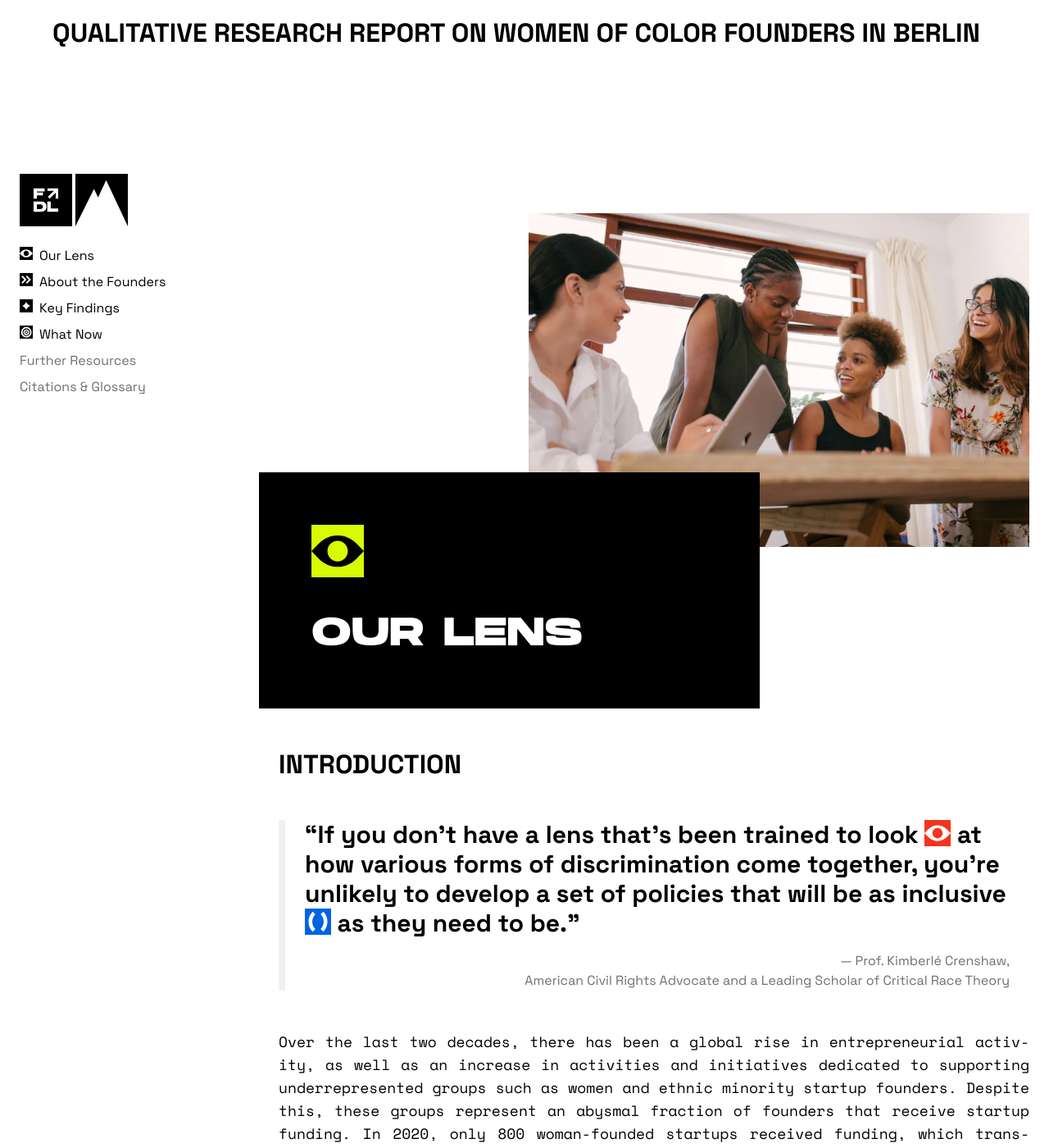
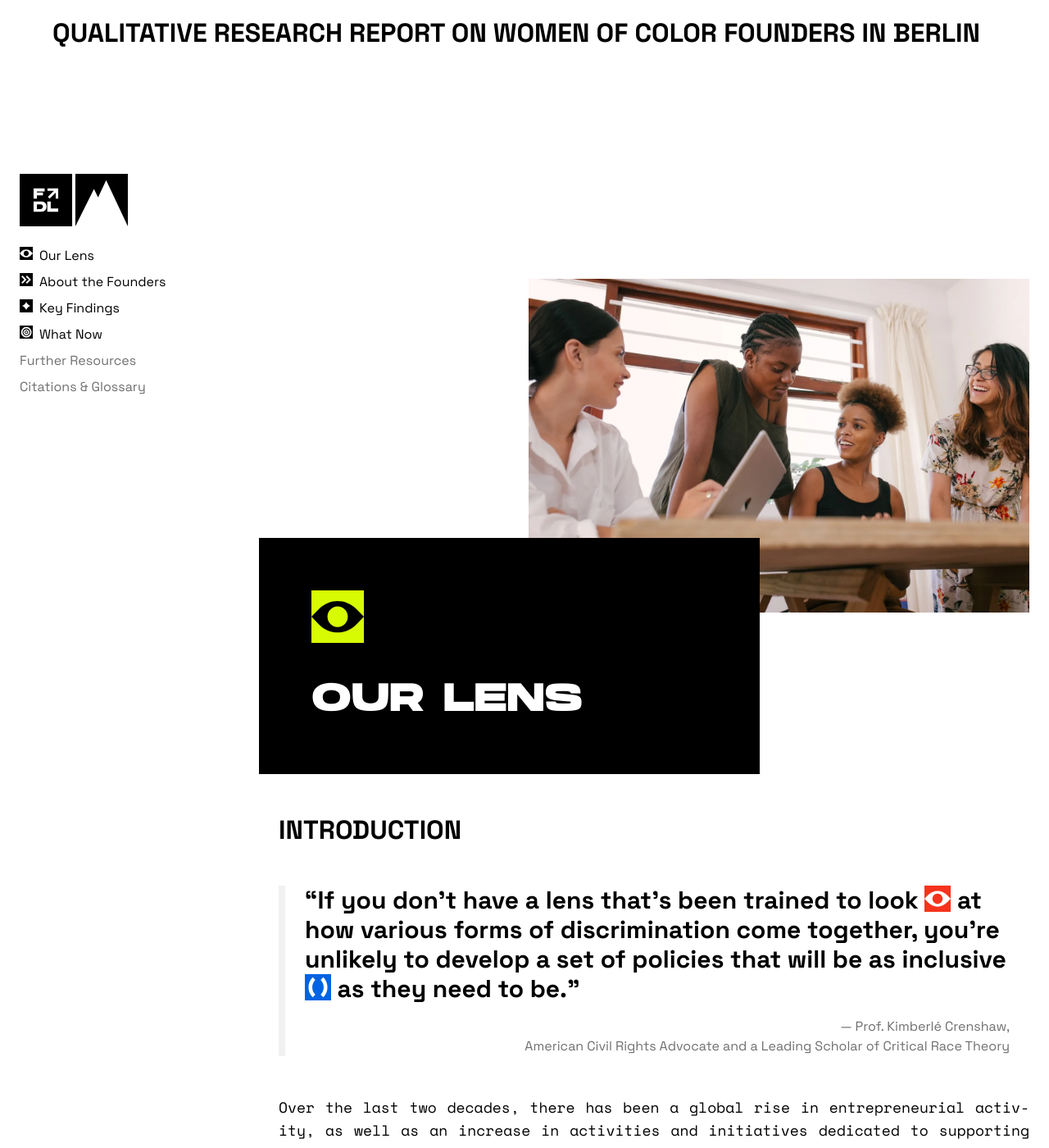
Before and after one commit to Founderland/Report, a Jekyll site: the page built from index.html, in a window 1280 px wide and 1400 px high, scrolled down 575 px. Shown: the whole window at 82% size. Built offline with Jekyll 4.4.1, drawn with Linux system fonts in a browser that asks for light colours.

Commit message:
more space between sections

```diff
--- a/assets/styles/input.css
+++ b/assets/styles/input.css
@@ -574,6 +574,7 @@ nav.active {
 /* #Section Head */
 .section-head {
     position: relative;
+    @apply mt-20;
 }
 .section-head img,
 .section-head .title-card {
--- a/assets/styles/output.css
+++ b/assets/styles/output.css
@@ -1507,6 +1507,7 @@ nav.active {
 
 .section-head {
   position: relative;
+  margin-top: 5rem;
 }
 
 .section-head img,
```
